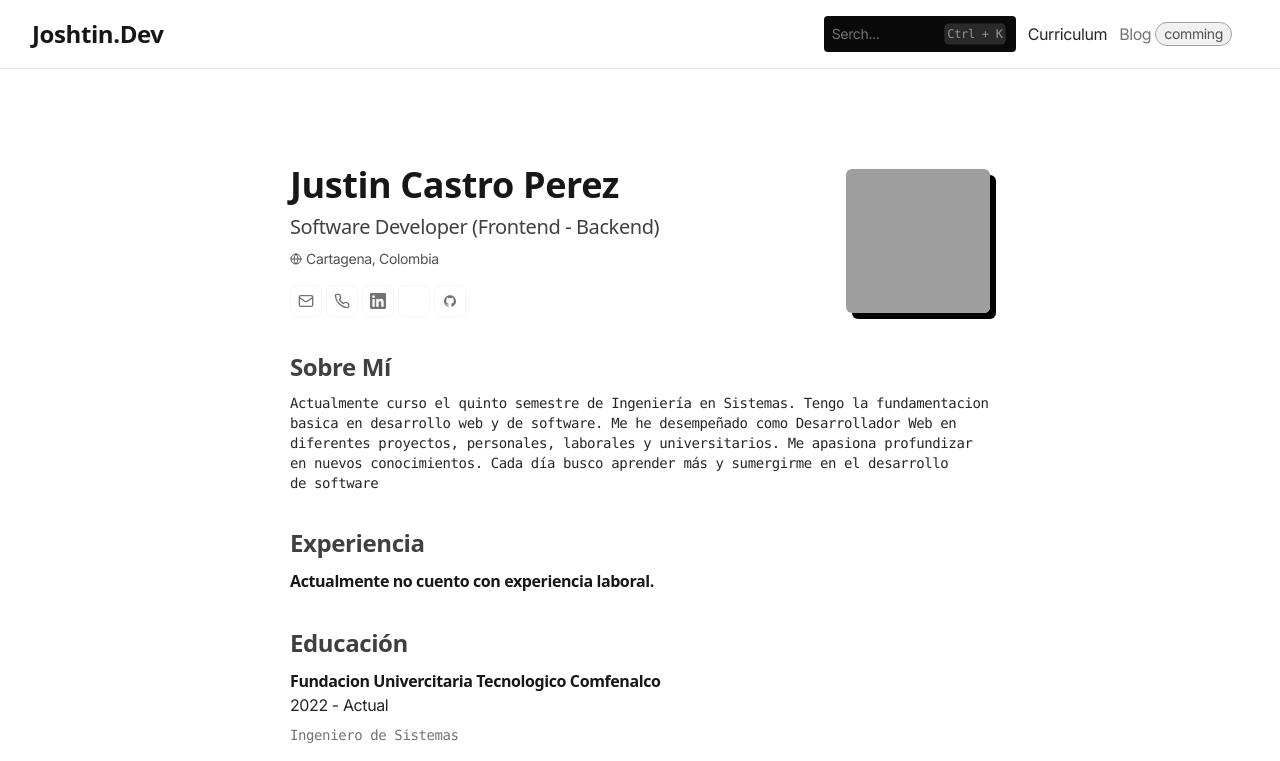
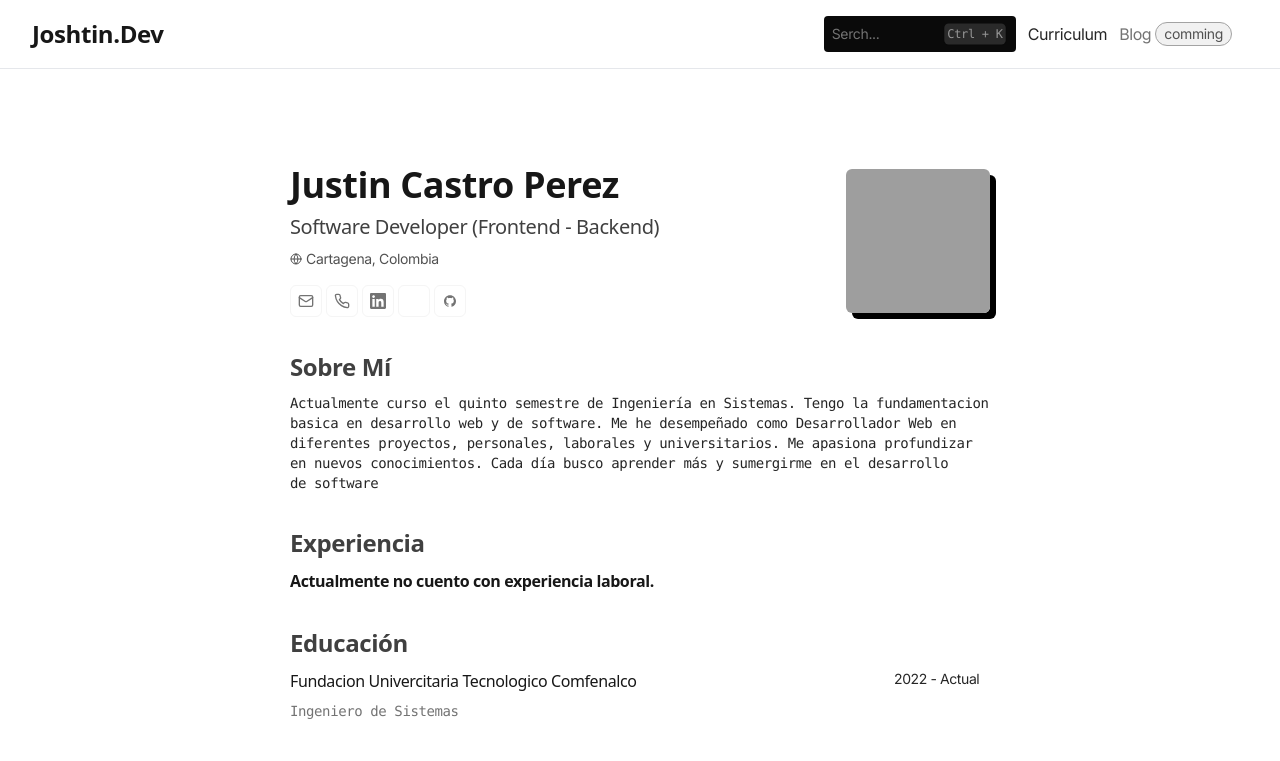
Before and after one commit to joshtin2505/cv-web, a Next.js app: page /curriculum in a window 1280 px wide. Shown: the top 761 px of the page. Built offline with nearby package versions, Linux system fonts and the light colour scheme; grey boxes are pictures that could not be loaded.

Commit message:
refactor: Update Education section styles for better readability and consistency

```diff
--- a/src/components/curriculum/sections/Education.tsx
+++ b/src/components/curriculum/sections/Education.tsx
@@ -3,22 +3,25 @@ import { education } from "@/mocks/cv.json"
 function Education() {
   return (
     <Section title="Educación">
-      <ul>
+      <ul className="flex flex-col gap-8">
         {education.map(({ institution, startDate, endDate, area }, i) => {
           const startYear = new Date(startDate).getFullYear()
           const endYear =
             endDate != null ? new Date(endDate).getFullYear() : "Actual"
           const years = `${startYear} - ${endYear}`
-
           return (
             <li key={i}>
               <article>
-                <header>
+                <header className="flex justify-between items-start">
                   <div>
-                    <h3>{institution}</h3>
+                    <h3 className="font-medium dark:text-neutral-300">
+                      {institution}
+                    </h3>
                   </div>
 
-                  <time>{years}</time>
+                  <time className="dark:text-neutral-400 text-sm min-w-24 max-md:text-right">
+                    {years}
+                  </time>
                 </header>
 
                 <footer>
```
